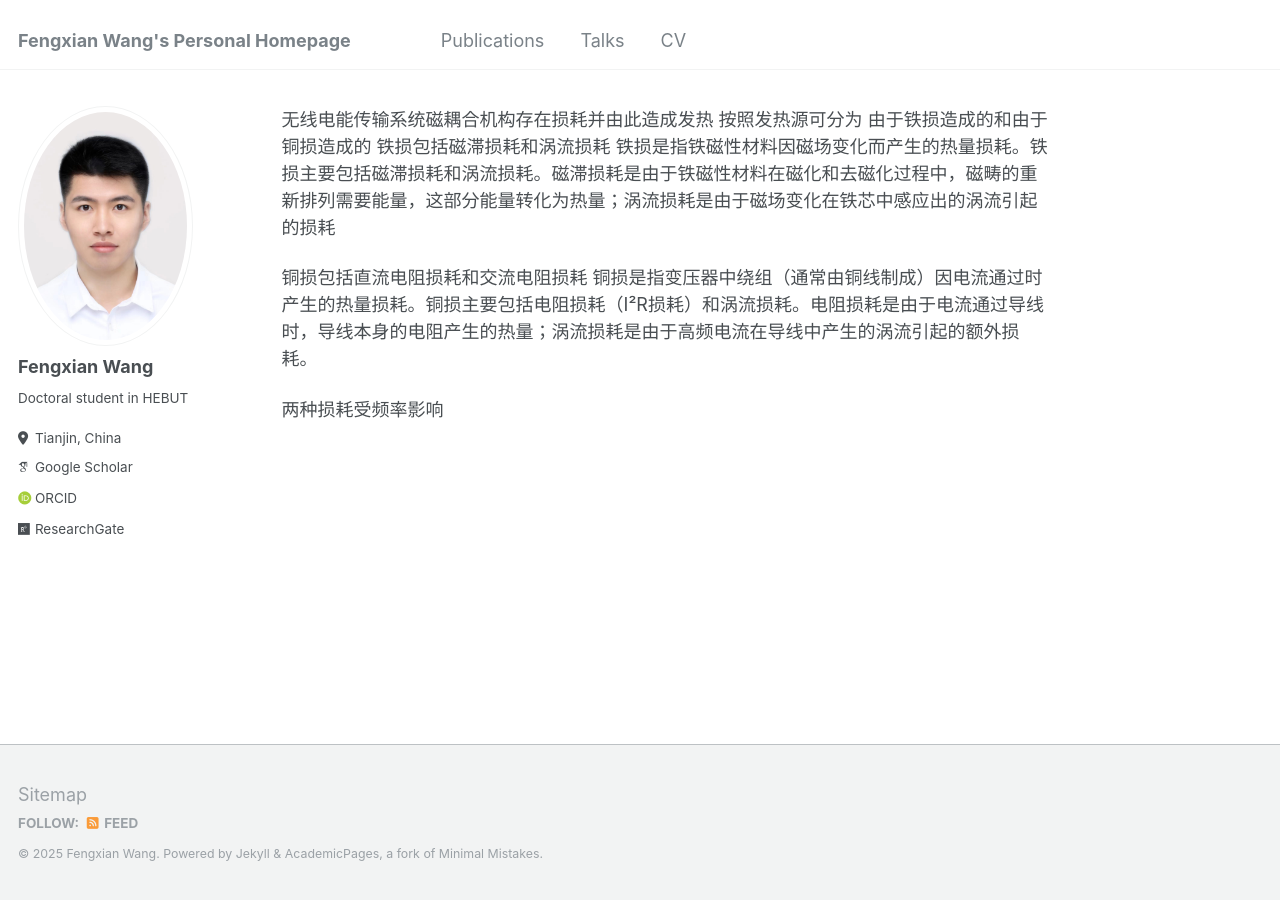
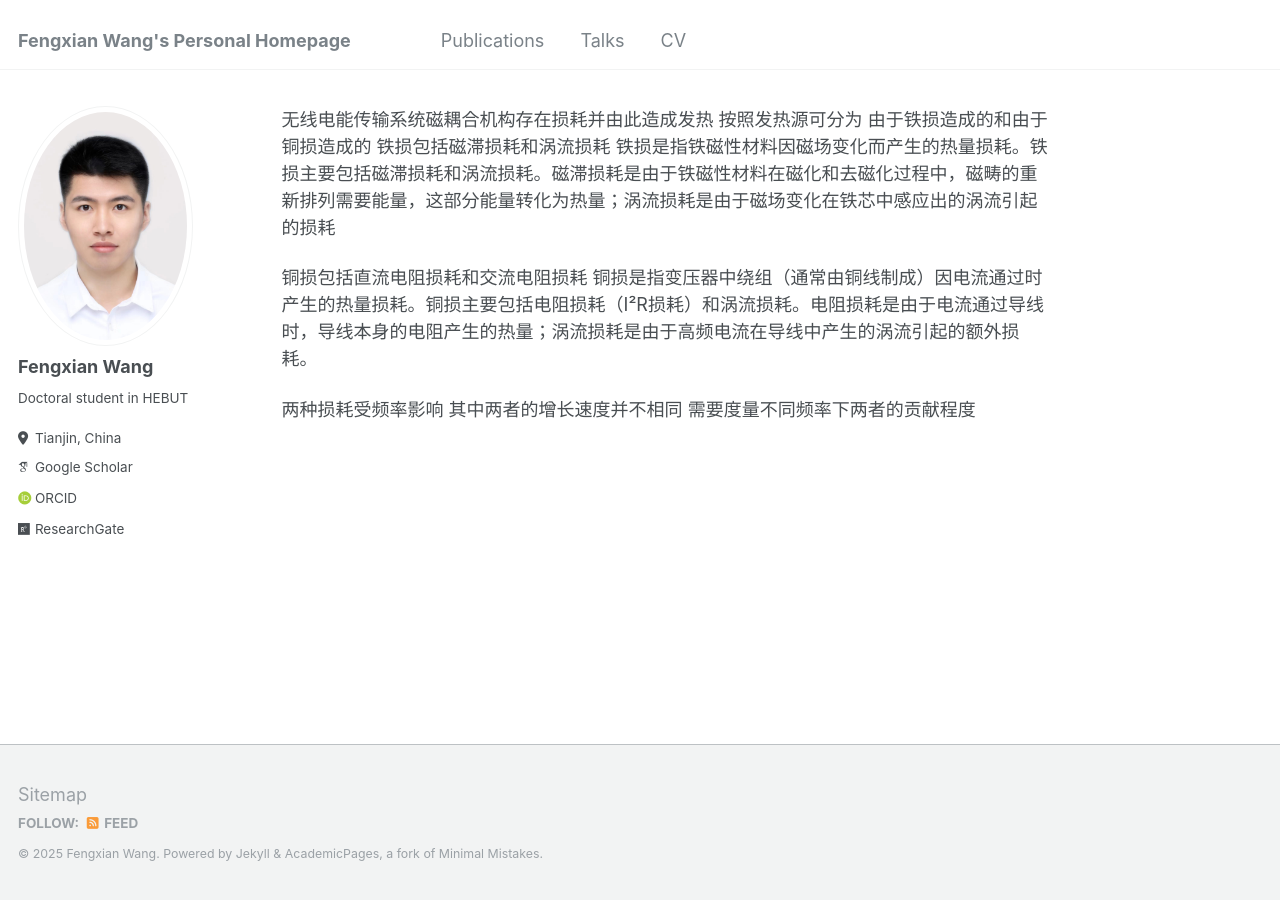
Before and after one commit to Fengxian-wang/note-gen-sync, a Jekyll site: the page built from 无线电能传输系统磁热均衡研究.md, in a window 1280 px wide. Built offline with Jekyll 4.4.1, drawn with Linux system fonts in a browser that asks for light colours; some web fonts are replaced; our own code applies the rules of GitHub Pages for plain Markdown files.

Commit message:
调整增长速度度量方式，细化频率贡献程度分析。

```diff
--- a/无线电能传输系统磁热均衡研究.md
+++ b/无线电能传输系统磁热均衡研究.md
@@ -8,3 +8,4 @@
 铜损是指变压器中绕组（通常由铜线制成）因电流通过时产生的热量损耗。铜损主要包括电阻损耗（I²R损耗）和涡流损耗。电阻损耗是由于电流通过导线时，导线本身的电阻产生的热量；涡流损耗是由于高频电流在导线中产生的涡流引起的额外损耗。
 
 两种损耗受频率影响
+其中两者的增长速度并不相同 需要度量不同频率下两者的贡献程度
```
